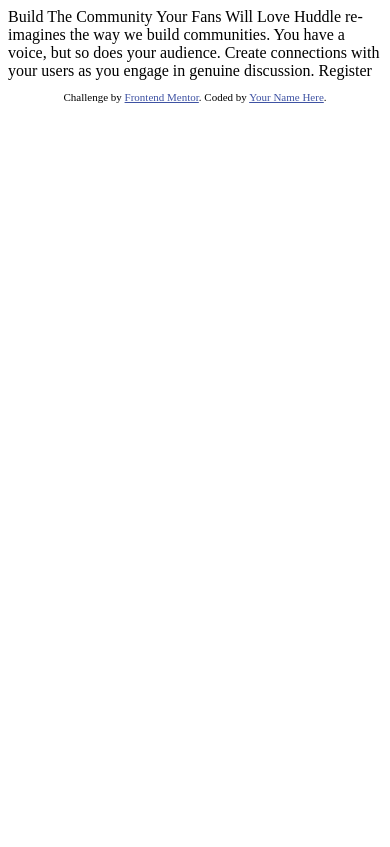
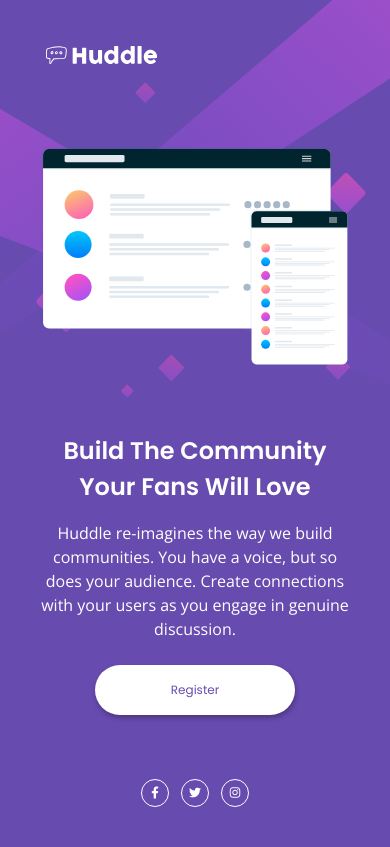
Before and after one commit to manjeshrv592/huddle-landing-page-with-single-introductory-section, a plain HTML site: page index.html in a window 390 px wide. Drawn offline with nearby package versions, Linux system fonts and the light colour scheme.

Commit message:
Finished mobile version

```diff
--- /dev/null
+++ b/css/style.css
@@ -0,0 +1,190 @@
+/***********************************/
+/* Custom Properties */
+:root {
+  /* Colors */
+  --violet: hsl(257, 40%, 49%);
+  --soft-magenta: hsl(300, 69%, 71%);
+
+  --white: #fff;
+  --black: #000;
+
+  /* Fonts */
+  --font-display: 'Poppins', sans-serif;
+  --font-body: 'Open Sans', sans-serif;
+}
+
+/***********************************/
+/* Basic Reset */
+*,
+*::before,
+*::after {
+  padding: 0;
+  margin: 0;
+  box-sizing: border-box;
+}
+
+html {
+  font-size: 62.5%;
+}
+
+body {
+  color: var(--white);
+  font-family: var(--font-body);
+  font-weight: 400;
+  font-size: 1.6rem;
+  line-height: 2.4rem;
+  background-image: url('./../images/bg-mobile.svg');
+  background-size: 100% 47%;
+  background-position: top;
+  background-repeat: no-repeat;
+  background-color: var(--violet);
+}
+
+img {
+  width: 100%;
+  display: inline-block;
+}
+
+/***********************************/
+/* Typography */
+
+/* Headings */
+.h1,
+.h2,
+.h3,
+.h4,
+.h5,
+.h6 {
+  font-family: var(--font-display);
+  font-weight: 600;
+}
+
+.h1 {
+  font-size: 2.4rem;
+  line-height: 3.6rem;
+}
+
+/***********************************/
+/* Main Layout */
+
+/* Header */
+.header {
+  padding: 4rem;
+  margin-bottom: 3rem;
+}
+
+.logo {
+  width: 12rem;
+}
+
+/* Container */
+.container {
+  padding-right: 4rem;
+  padding-left: 4rem;
+}
+
+/* Hero section */
+.hero-content {
+  display: grid;
+  grid-gap: 6rem;
+}
+
+.hero-text {
+  text-align: center;
+}
+
+.hero-title {
+  margin-bottom: 1.6rem;
+}
+
+.hero-description {
+  margin-bottom: 2.4rem;
+}
+
+.hero-cta {
+  margin-bottom: 2.4rem;
+}
+
+/* Button */
+.btn {
+  font-family: var(--font-display);
+  color: var(--violet);
+  font-size: 1.2rem;
+  background-color: var(--white);
+  border: none;
+  padding: 1.6rem 7.6rem;
+  border-radius: 20rem;
+  box-shadow: 1px 3px 5px rgba(0, 0, 0, 0.27);
+}
+
+/* Footer */
+.footer {
+  padding-top: 4rem;
+  padding-bottom: 4rem;
+}
+
+.social-nav {
+}
+
+.social-list {
+  list-style: none;
+  padding: 0;
+  margin: 0;
+  display: flex;
+  margin: auto;
+  justify-content: center;
+  gap: 1.2rem;
+}
+
+.social-item {
+}
+
+.social-link:link,
+.social-link:visited {
+  color: var(--white);
+  display: inline-block;
+  width: 2.8rem;
+  height: 2.8rem;
+  border: 1px solid var(--white);
+  display: flex;
+  align-items: center;
+  justify-content: center;
+  border-radius: 50%;
+  text-decoration: none;
+  cursor: pointer;
+  font-size: 1.2rem;
+  transition: all 0.3s ease;
+}
+
+.social-link:hover,
+.social-link:active {
+  background-color: var(--white);
+  color: var(--violet);
+}
+
+/***********************************/
+/* Util Classes */
+
+/**************************************/
+/* Responsive styling */
+/**************************************/
+
+/* Small devices (landscape phones, 576px and up) */
+@media (min-width: 576px) {
+}
+
+/* Medium devices (tablets, 768px and up) */
+@media (min-width: 768px) {
+}
+
+/* Large devices (desktops, 992px and up) */
+@media (min-width: 992px) {
+}
+
+/* X-Large devices (large desktops, 1200px and up) */
+@media (min-width: 1200px) {
+}
+
+/* XX-Large devices (larger desktops, 1400px and up) */
+@media (min-width: 1400px) {
+}
--- a/index.html
+++ b/index.html
@@ -1,33 +1,103 @@
 <!DOCTYPE html>
 <html lang="en">
-<head>
-  <meta charset="UTF-8">
-  <meta name="viewport" content="width=device-width, initial-scale=1.0"> <!-- displays site properly based on user's device -->
+  <head>
+    <meta charset="UTF-8" />
+    <meta name="viewport" content="width=device-width, initial-scale=1.0" />
+    <!-- displays site properly based on user's device -->
 
-  <link rel="icon" type="image/png" sizes="32x32" href="./images/favicon-32x32.png">
+    <link
+      rel="icon"
+      type="image/png"
+      sizes="32x32"
+      href="./images/favicon-32x32.png"
+    />
+    <!-- Google fonts -->
+    <link rel="preconnect" href="https://fonts.googleapis.com" />
+    <link rel="preconnect" href="https://fonts.gstatic.com" crossorigin />
+    <link
+      href="https://fonts.googleapis.com/css2?family=Open+Sans&family=Poppins:wght@400;600&display=swap"
+      rel="stylesheet"
+    />
+    <!-- Font awesome -->
+    <link
+      rel="stylesheet"
+      href="https://cdnjs.cloudflare.com/ajax/libs/font-awesome/6.4.0/css/all.min.css"
+    />
+    <!-- CSS -->
+    <link rel="stylesheet" href="./css/style.css" />
+    <title>
+      Frontend Mentor | Huddle landing page with single introductory section
+    </title>
+  </head>
+  <body>
+    <!-- Header start -->
+    <header class="header">
+      <img src="./images/logo.svg" alt="Logo" class="logo" />
+    </header>
+    <!-- Header end -->
 
-  <title>Frontend Mentor | Huddle landing page with single introductory section</title>
+    <!-- Main start -->
+    <main>
+      <!-- Section hero start -->
+      <section class="section-hero">
+        <div class="container">
+          <div class="hero-content">
+            <div class="hero-media">
+              <img src="./images/illustration-mockups.svg" alt="Illustration" />
+            </div>
 
-  <!-- Feel free to remove these styles or customise in your own stylesheet 👍 -->
-  <style>
-    .attribution { font-size: 11px; text-align: center; }
-    .attribution a { color: hsl(228, 45%, 44%); }
-  </style>
-</head>
-<body>
+            <div class="hero-text">
+              <h1 class="h1 hero-title">
+                Build The Community Your Fans Will Love
+              </h1>
+              <p class="hero-description">
+                Huddle re-imagines the way we build communities. You have a
+                voice, but so does your audience. Create connections with your
+                users as you engage in genuine discussion.
+              </p>
+              <button class="btn hero-cta">Register</button>
+            </div>
+          </div>
+        </div>
+      </section>
+      <!-- Section hero end -->
+    </main>
+    <!-- Main end -->
 
-  Build The Community Your Fans Will Love
-
-  Huddle re-imagines the way we build communities. You have a voice, but so does your audience.
-  Create connections with your users as you engage in genuine discussion.
-
-  Register
-
-  <footer>
-    <p class="attribution">
-      Challenge by <a href="https://www.frontendmentor.io?ref=challenge" target="_blank">Frontend Mentor</a>.
-      Coded by <a href="#">Your Name Here</a>.
-    </p>
-  </footer>
-</body>
+    <!-- Footer start -->
+    <footer class="footer">
+      <nav class="social-nav">
+        <ul class="social-list">
+          <li class="social-item">
+            <a
+              href="https://www.facebook.com/"
+              target="_blank"
+              class="social-link"
+            >
+              <i class="fa-brands fa-facebook-f"></i>
+            </a>
+          </li>
+          <li class="social-item">
+            <a
+              href="https://www.twitter.com/"
+              target="_blank"
+              class="social-link"
+            >
+              <i class="fa-brands fa-twitter"></i>
+            </a>
+          </li>
+          <li class="social-item">
+            <a
+              href="https://www.instagram.com/"
+              target="_blank"
+              class="social-link"
+            >
+              <i class="fa-brands fa-instagram"></i>
+            </a>
+          </li>
+        </ul>
+      </nav>
+    </footer>
+    <!-- Footer end -->
+  </body>
 </html>
```
